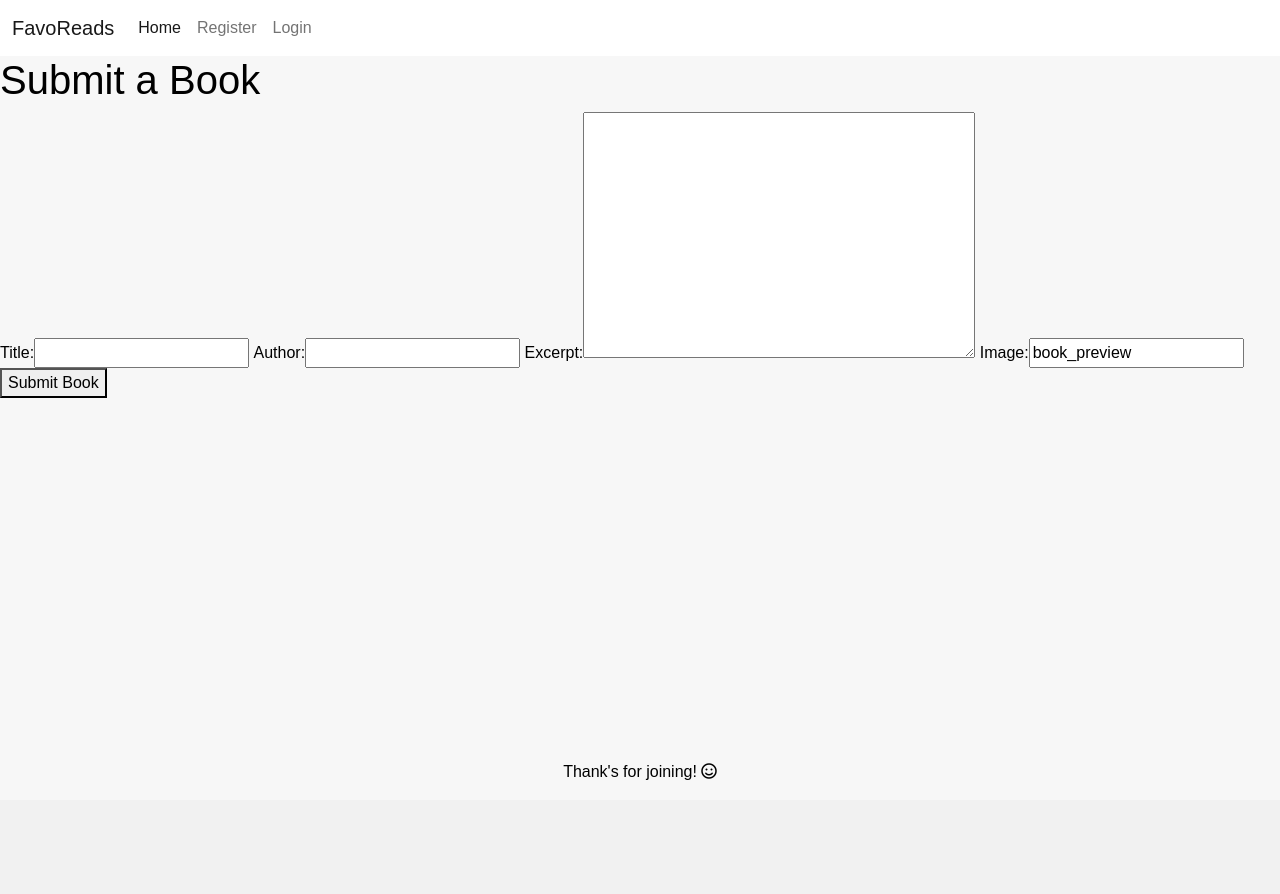
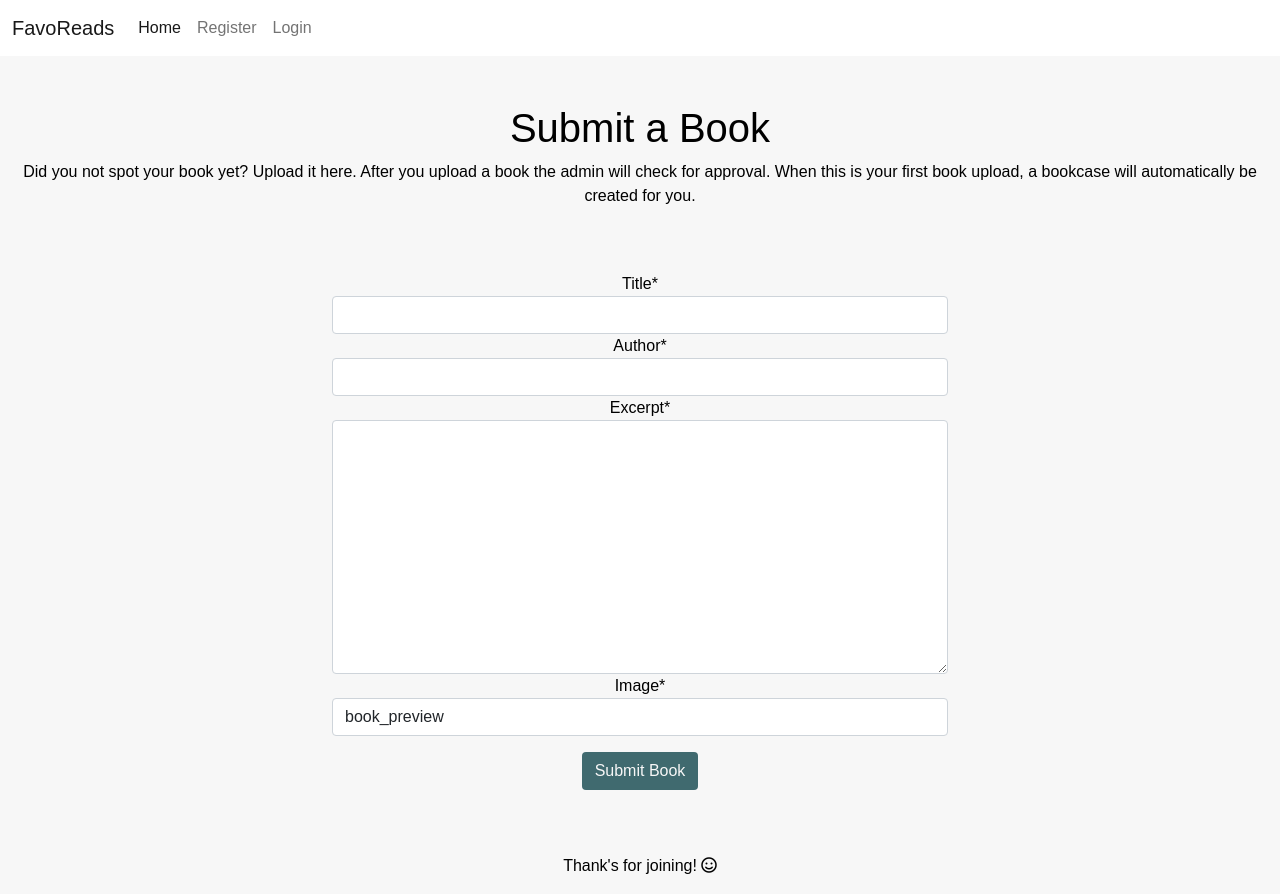
Before and after one commit to MerelMoehn/favoread, a Django app: page /submit_book/ in a window 1280 px wide. Before the commit the page ends 780 px from the top, so only its background shows below. Run offline with Django 3.2, Linux system fonts and the light colour scheme; some libraries are stand-ins or nearby versions.

Commit message:
STYLE: adjust FE for submit book page

```diff
--- a/bookcases/models.py
+++ b/bookcases/models.py
@@ -10,7 +10,7 @@ class Book(models.Model):
     title = models.CharField(max_length=200, unique=True)
     slug = models.SlugField(max_length=1000, unique=True)
     author = models.CharField(max_length=100)
-    excerpt = models.TextField()
+    excerpt = models.TextField(max_length=50)
     featured_image = CloudinaryField('image', default='book_preview')
     created_on = models.DateTimeField(auto_now_add=True)
     approved = models.BooleanField(default=False)
--- a/bookcases/urls.py
+++ b/bookcases/urls.py
@@ -6,4 +6,5 @@ urlpatterns = [
     path('get_inspired/', views.BookcaseList.as_view(), name='get_inspired'),
     path('submit_book/', views.SubmitBook.as_view(), name='submit_book'),
     path('<slug:slug>/', views.BookDetail.as_view(), name='book_detail'),
+    path('<slug:slug>/', views.BookcaseBookList.as_view(), name='bookcase_detail'),
 ]
--- a/bookcases/views.py
+++ b/bookcases/views.py
@@ -69,3 +69,17 @@ class BookcaseList(generic.ListView):
     model = Bookcase
     queryset = Bookcase.objects.all()
     template_name = 'get_inspired.html'
+
+
+class BookcaseBookList(View):
+    def get(self, request, slug, *args, **kwargs):
+        queryset = Bookcase.objects.all()
+        bookcase_books = get_object_or_404(queryset, slug=slug)
+
+        return render(
+            request,
+            "bookcase_detail.html",
+            {
+                "books": bookcase_books,
+            },
+        )
--- a/favoreads/settings.py
+++ b/favoreads/settings.py
@@ -48,6 +48,7 @@ INSTALLED_APPS = [
     'django.contrib.staticfiles',
     'cloudinary',
     'django_summernote',
+    'crispy_forms',
     'bookcases',
 ]
 
@@ -57,6 +58,8 @@ LOGIN_REDIRECT_URL = '/'
 LOGOUT_REDIRECT_URL = '/'
 
 ACCOUNT_EMAIL_VERIFICATION = 'none'
+
+CRISPY_TEMPLATE_PACK = 'bootstrap4'
 
 MIDDLEWARE = [
     'django.middleware.security.SecurityMiddleware',
--- a/requirements.txt
+++ b/requirements.txt
@@ -4,6 +4,7 @@ dj-database-url==0.5.0
 dj3-cloudinary-storage==0.0.6
 Django==3.2.16
 django-allauth==0.51.0
+django-crispy-forms==1.14.0
 django-summernote==0.8.20.0
 gunicorn==20.1.0
 oauthlib==3.2.2
--- a/templates/bookcase_detail.html
+++ b/templates/bookcase_detail.html
@@ -2,5 +2,7 @@
 
 {% block content %}
 <h1> These are all the books in their respective bookcases</h1>
-    {% endfor %}
+{% for bookcase_book in bookcase_book_list %}
+<p>{{ bookcase_book.book_id }}</p>
+
 {%endblock%}
--- a/templates/get_inspired.html
+++ b/templates/get_inspired.html
@@ -20,7 +20,7 @@
                 <div class="card-body">
                   <h5 class="card-title">Bookcase of: {{ bookcase.owner }}</h5>
                   <p class="card-text"><small class="text-muted">Bookcase created on: {{ bookcase.created_on }}</small></p>
-                  <a class="btn btn-color" href="#">See Bookcase</a>
+                  <a class="btn btn-color" href="{% url 'bookcase_detail' bookcase.slug  %}">See Bookcase</a>
                 </div>
               </div>
             </div>
--- a/templates/submit_book.html
+++ b/templates/submit_book.html
@@ -1,11 +1,24 @@
 {% extends "base.html" %}
 
 {% block content %}
-<h1>Submit a Book</h1>
+{% load crispy_forms_tags %}
 
-<form method="post">
-    {{ submit_book }}
-    {% csrf_token %}
-    <button type="submit">Submit Book</button>
-</form>
+<div class="container-fluid">
+    <div class="row text-center mt-5 mb-5">
+        <h1>Submit a Book</h1>
+        <p>Did you not spot your book yet? Upload it here.
+            After you upload a book the admin will check for approval.
+            When this is your first book upload, a bookcase will automatically be created for you.
+        </p>
+    </div>
+    <div class="row justify-content-center">
+        <div class="col-md-6 text-center">
+        <form method="post">
+            {{ submit_book | crispy }}
+            {% csrf_token %}
+            <button class="btn btn-color mt-3 mb-5" type="submit">Submit Book</button>
+        </form>
+    </div>
+    </div>
+</div>
 {%endblock%}
```
Also changed, not shown: bookcases/migrations/0004_alter_book_excerpt.py (added).
